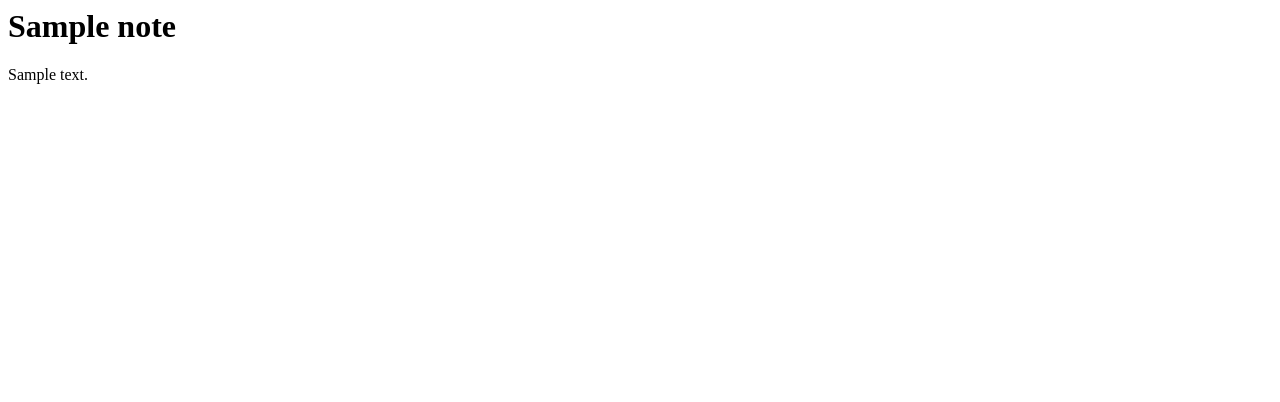
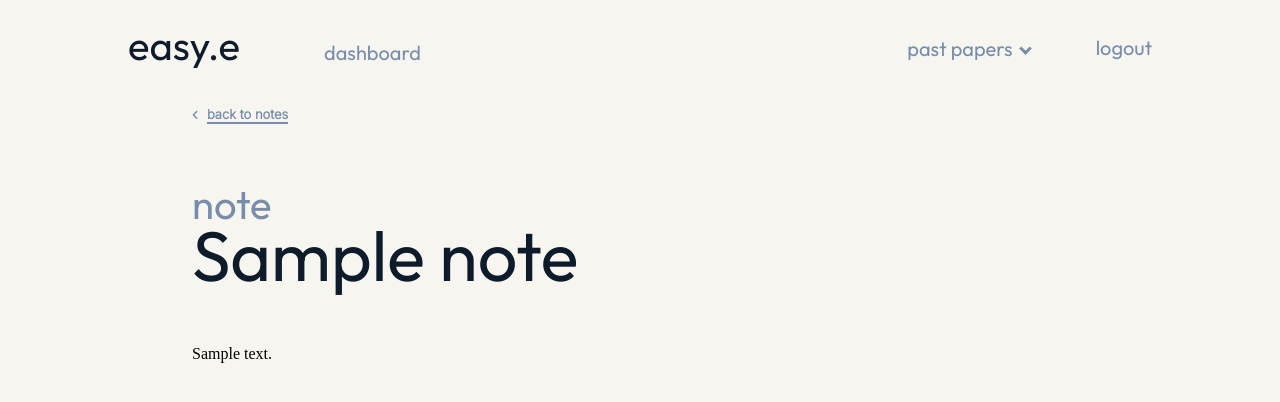
Before and after one commit to angchn/easy-e, a Flask app: page /note/1 in a window 1280 px wide. Shown: the top 402 px of the page. Run offline with Flask 2, Linux system fonts and the light colour scheme; a user stored in the database is signed in; tables that the repository leaves empty hold one stand-in row (values such as "Sample post"); some libraries are stand-ins or nearby versions.

Commit message:
notes styling

```diff
--- a/main.py
+++ b/main.py
@@ -85,9 +85,10 @@ def dashboard():
 @app.route("/notes")
 @login_required
 def notes():
-    notes = db.session.query(models.Notes).filter_by(user=current_user.id)
+    favourite_notes = db.session.query(models.Notes).filter_by(user=current_user.id, favourite=True)
+    other_notes = db.session.query(models.Notes).filter_by(user=current_user.id, favourite=False)
     folders = db.session.query(models.Folders).filter_by(user=current_user.id)
-    return render_template ("notes.html", name=current_user.name, notes=notes, folders=folders)
+    return render_template ("notes.html", name=current_user.name, favourite_notes=favourite_notes, other_notes=other_notes, folders=folders)
 
 
 # route renders specific note page
@@ -95,7 +96,7 @@ def notes():
 @login_required
 def note(id):
     notes = db.session.query(models.Notes).filter_by(user=current_user.id, id=id)
-    return render_template("note.html", notes=notes)
+    return render_template("note.html", name=current_user.name, notes=notes)
 
 
 # route for user to add new folder
@@ -142,6 +143,15 @@ def favourite_note(id):
     return redirect (url_for("notes"))
 
 
+# route for user to un-favourite note
+@app.route("/unfavourite_note/<int:id>")
+def unfavourite_note(id):
+    note = db.session.query(models.Notes).filter_by(id=id).first()
+    note.favourite = False
+    db.session.commit()
+    return redirect (url_for("notes"))
+
+
 # route for user to add todo task
 @app.route("/add_task", methods=('GET', 'POST'))
 def add_task():
@@ -179,6 +189,7 @@ def redo_complete_task(id):
     db.session.commit()
     return redirect (url_for("dashboard"))
 
+
 # route renders past papers page
 @app.route("/past_papers")
 def papers():
--- a/static/styles.css
+++ b/static/styles.css
@@ -699,6 +699,12 @@ input:focus {
     font-size: 16px;
 }
 
+.favourite_icon {
+    margin-right: 15px;
+    color: #485b72;
+    font-size: 14px;
+}
+
 .notes_icon {
     color: #485b72;
     margin-right: 10px;
@@ -710,6 +716,7 @@ input:focus {
 .notes_list_item {
     font-family: 'Inter', sans-serif;
     margin-bottom: 10px;
+    display: inline-block;
 }
 
 .notes_list_item a {
@@ -821,7 +828,7 @@ input:focus {
 
 .todo_textbox {width:72%;}
 
-.notes_search {width: 90%;}
+.notes_search {width: 90%; }
 
 ::placeholder{
     color: #778da9;
--- a/templates/folder.html
+++ b/templates/folder.html
@@ -3,6 +3,9 @@
 
 {% block content %}
 <div class="page">
+    <br>
+    <br>
+    <span class="arrow_icon_left"><i class="fa-solid fa-angle-left"></i></span><a href="{{url_for('notes')}}" class="back_link">back to notes</a>
     {% for folder in folders %}
     <div class="notes_header">
         <h1 class="welcome">folder</h1>
--- a/templates/note.html
+++ b/templates/note.html
@@ -1,4 +1,17 @@
+{% extends "layout_user.html" %}
+{% block title %}note{% endblock %}
+
+{% block content %}
 {% for note in notes %}
-    <h1>{{ note.name }}</h1>
-    {{ note.content }}
+<div class="page">
+    <br>
+    <br>
+    <span class="arrow_icon_left"><i class="fa-solid fa-angle-left"></i></span><a href="{{url_for('notes')}}" class="back_link">back to notes</a>
+    <div class="notes_header">
+        <h1 class="welcome">note</h1>
+        <h1 class="welcome_name">{{ note.name }}</h1>
+    </div>
+            {{ note.content }}
+</div>
 {% endfor %}
+{% endblock %}
```
Also changed, not shown: templates/dashboard.html (+10 -4 lines), templates/notes.html (+19 -5 lines), student.db.
